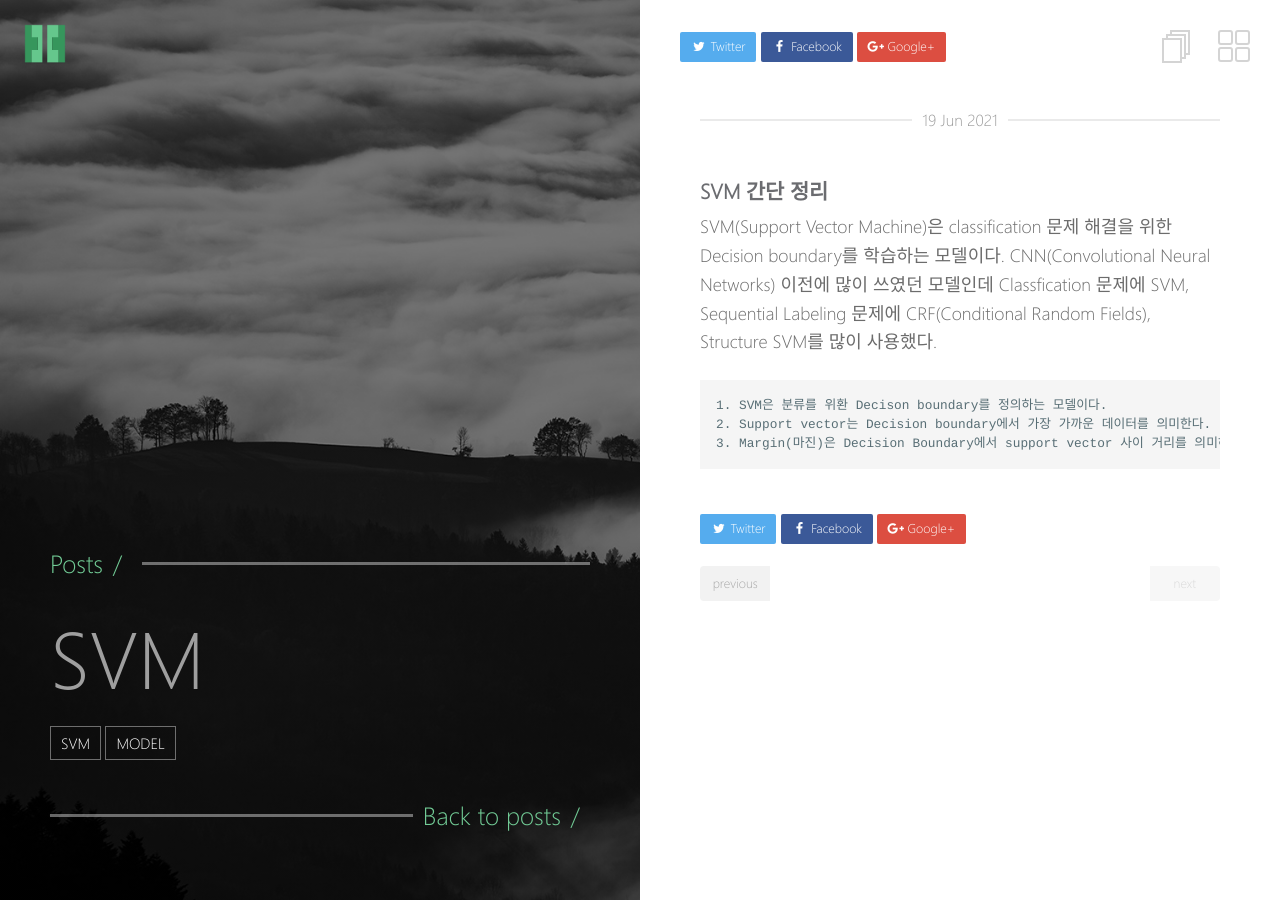
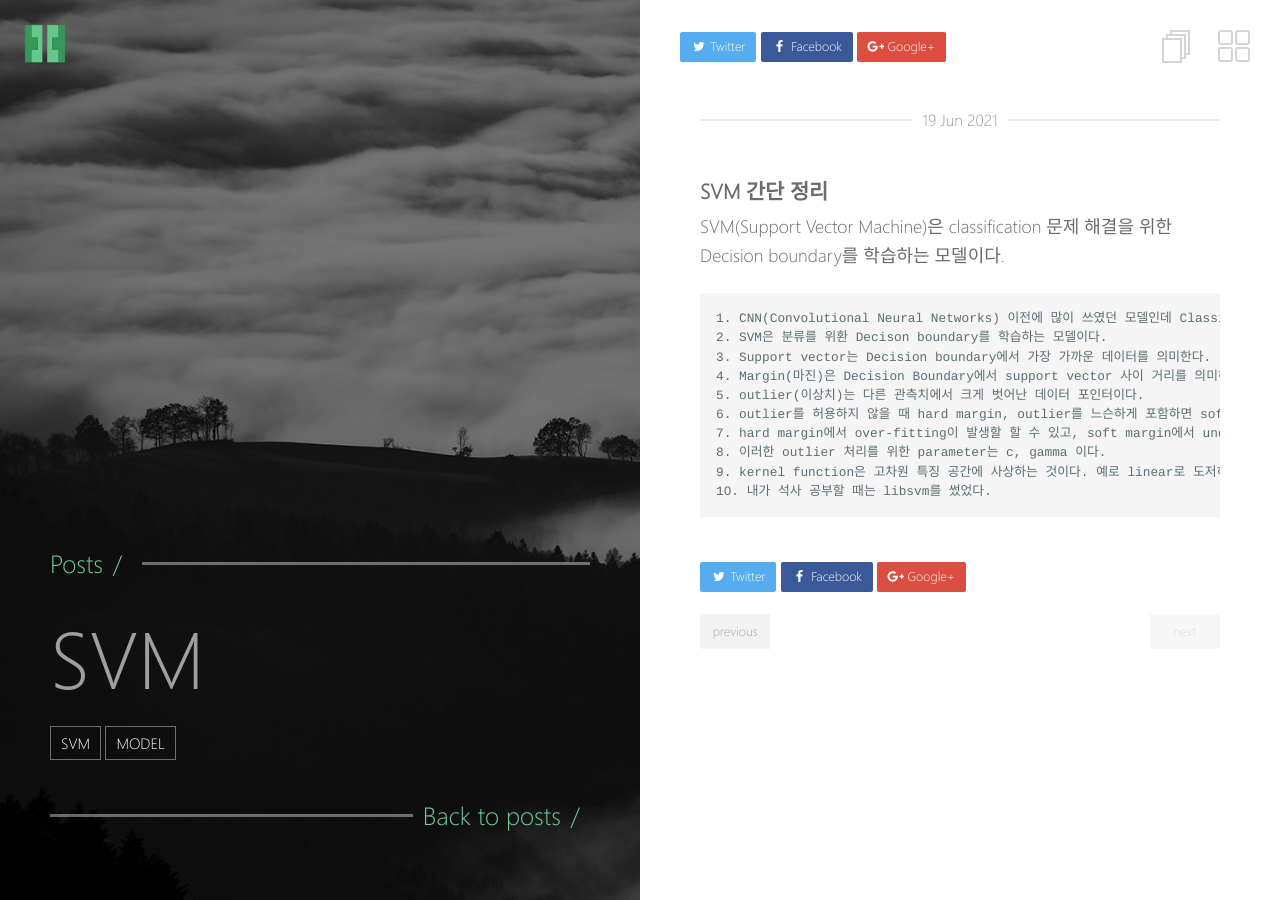
Before and after one commit to anjaehyun17/anjaehyun17.github.io, a Jekyll site: the page built from _posts/2021-06-19-SVM.md, in a window 1280 px wide. Built offline with Jekyll 4.4.1, drawn with Linux system fonts in a browser that asks for light colours.

Commit message:
svm_210619

```diff
--- a/_posts/2021-06-19-SVM.md
+++ b/_posts/2021-06-19-SVM.md
@@ -12,13 +12,15 @@ tag:
 ### SVM 간단 정리
 
 SVM(Support Vector Machine)은 classification 문제 해결을 위한 Decision boundary를 학습하는 모델이다.
-CNN(Convolutional Neural Networks) 이전에 많이 쓰였던 모델인데
-Classfication 문제에 SVM, Sequential Labeling 문제에 CRF(Conditional Random Fields), Structure SVM를 많이 사용했다.
 
-	1. SVM은 분류를 위환 Decison boundary를 정의하는 모델이다.
-	2. Support vector는 Decision boundary에서 가장 가까운 데이터를 의미한다.
-	3. Margin(마진)은 Decision Boundary에서 support vector 사이 거리를 의미하고, 최적의 decision boundary는 margin이 최대일 때가 가장 최적이다.
-
-
-
+	1. CNN(Convolutional Neural Networks) 이전에 많이 쓰였던 모델인데 Classification 문제에 SVM, Sequential Labeling 문제에 CRF(Conditional Random Fields), Structure SVM를 많이 사용했다.
+	2. SVM은 분류를 위환 Decison boundary를 학습하는 모델이다.
+	3. Support vector는 Decision boundary에서 가장 가까운 데이터를 의미한다.
+	4. Margin(마진)은 Decision Boundary에서 support vector 사이 거리를 의미하고, 최적의 decision boundary는 margin이 최대일 때가 가장 최적이다.
+	5. outlier(이상치)는 다른 관측치에서 크게 벗어난 데이터 포인터이다.
+	6. outlier를 허용하지 않을 때 hard margin, outlier를 느슨하게 포함하면 soft margin이라고 한다.
+	7. hard margin에서 over-fitting이 발생할 할 수 있고, soft margin에서 under-fitting이 발생할 수 있다.
+	8. 이러한 outlier 처리를 위한 parameter는 c, gamma 이다.
+	9. kernel function은 고차원 특징 공간에 사상하는 것이다. 예로 linear로 도저히 분리가 불가능할 때 polynomial로 차원을 올려 옳은 방향으로 학습하는 것을 확인할 수 있다.
+	10. 내가 석사 공부할 때는 libsvm를 썼었다.
 {: style="text-align: left;"}
```
